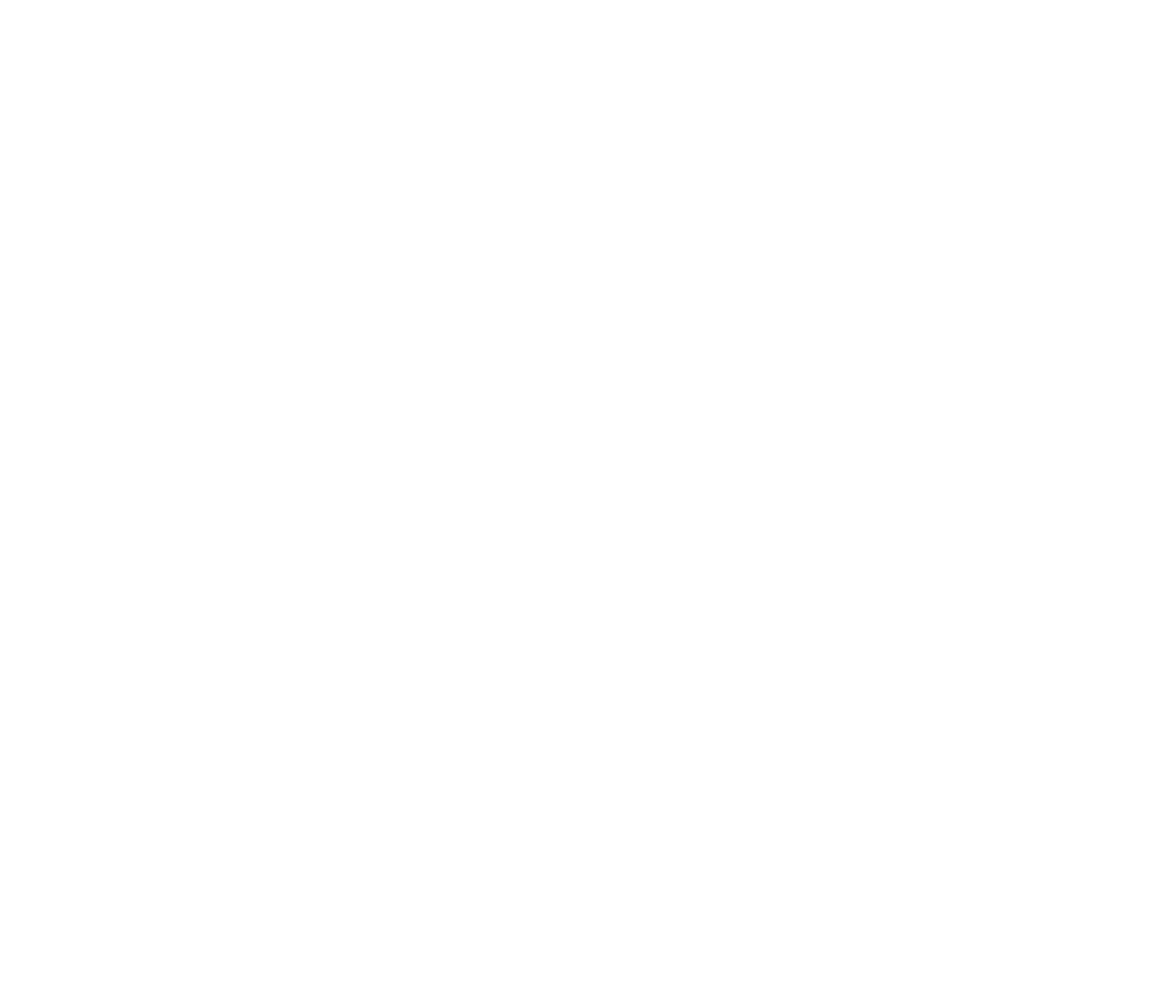
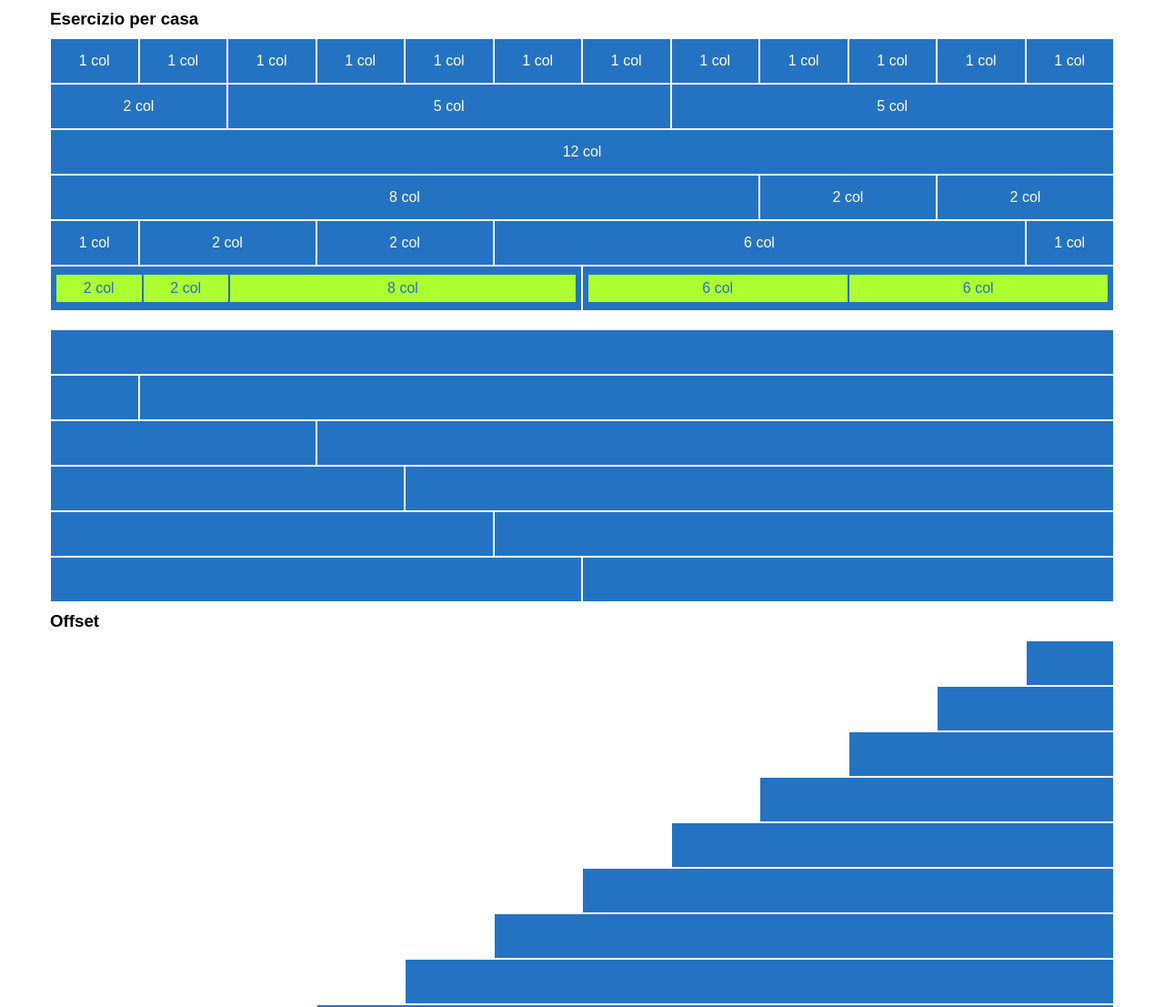
Before and after one commit to DavideVenturelli12/html-css-12bool, a plain HTML site: page index.html in a window 1280 px wide. Shown: the top 1107 px of the page at 91% size. Before the commit the page ends 800 px from the top, so only its background shows below. Drawn offline with Linux system fonts and the light colour scheme.

Commit message:
esercizio per casa + offset finito

```diff
--- a/css/12bool.css
+++ b/css/12bool.css
@@ -1,4 +1,126 @@
+*{
+    box-sizing: border-box;
+    margin: 0;
+    padding: 0;
+}
+
 .container{
     max-width: 1170px;
     margin: 0 auto;
 }
+
+.row{
+    display: flex;
+    flex-direction: row;
+    flex-wrap: wrap;
+}
+
+.col-1{
+    flex-basis: calc((100% / 12) * 1);
+    max-width: calc((100% / 12) * 1);
+}
+
+.col-2{
+    flex-basis: calc((100% / 12) * 2);
+    max-width: calc((100% / 12) * 2);
+}
+
+.col-3{
+    flex-basis: calc((100% / 12) * 3);
+    max-width: calc((100% / 12) * 3);
+}
+
+.col-4{
+    flex-basis: calc((100% / 12) * 4);
+    max-width: calc((100% / 12) * 4);
+}
+
+.col-5{
+    flex-basis: calc((100% / 12) * 5);
+    max-width: calc((100% / 12) * 5);
+}
+
+.col-6{
+    flex-basis: calc((100% / 12) * 6);
+    max-width: calc((100% / 12) * 6);
+}
+
+.col-7{
+    flex-basis: calc((100% / 12) * 7);
+    max-width: calc((100% / 12) * 7);
+}
+
+.col-8{
+    flex-basis: calc((100% / 12) * 8);
+    max-width: calc((100% / 12) * 8);
+}
+
+.col-9{
+    flex-basis: calc((100% / 12) * 9);
+    max-width: calc((100% / 12) * 9);
+}
+
+.col-10{
+    flex-basis: calc((100% / 12) * 10);
+    max-width: calc((100% / 12) * 10);
+}
+
+.col-11{
+    flex-basis: calc((100% / 12) * 11);
+    max-width: calc((100% / 12) * 11);
+}
+
+.col-12{
+    flex-basis: calc((100% / 12) * 12);
+    max-width: calc((100% / 12) * 12);
+}
+
+/* OFFSET */
+
+.col-offset-1{
+    margin-left: calc((100% / 12) * 1);
+}
+
+.col-offset-2{
+    margin-left: calc((100% / 12) * 2);
+}
+
+.col-offset-3{
+    margin-left: calc((100% / 12) * 3);
+}
+
+.col-offset-4{
+    margin-left: calc((100% / 12) * 4);
+}
+
+.col-offset-5{
+    margin-left: calc((100% / 12) * 5);
+}
+
+.col-offset-6{
+    margin-left: calc((100% / 12) * 6);
+}
+
+.col-offset-7{
+    margin-left: calc((100% / 12) * 7);
+}
+
+.col-offset-8{
+    margin-left: calc((100% / 12) * 8);
+}
+
+.col-offset-9{
+    margin-left: calc((100% / 12) * 9);
+}
+
+.col-offset-10{
+    margin-left: calc((100% / 12) * 10);
+}
+
+.col-offset-11{
+    margin-left: calc((100% / 12) * 11);
+}
+
+.col-offset-12{
+    margin-left: calc((100% / 12) * 12);
+}
--- a/css/style.css
+++ b/css/style.css
@@ -3,3 +3,36 @@
     margin: 0;
     padding: 0;
 }
+
+body{
+    font-family: sans-serif;
+}
+
+h3{
+    margin: 10px 0;
+}
+
+.bg-blue{
+    height: 50px;
+    display: flex;
+    align-items: center;
+    justify-content: center;
+    color: white;
+    padding: 0 5px;
+    background-color: rgb(36, 115, 194);
+    border: 1px solid white;
+}
+
+.bg-green{
+    display: flex;
+    align-items: center;
+    justify-content: center;
+    line-height: 30px;
+    color: rgb(36, 115, 194);
+    background-color: greenyellow;
+    border: 1px solid rgb(36, 115, 194);
+}
+
+.margin-top{
+    margin-top: 20px;
+}
--- a/index.html
+++ b/index.html
@@ -11,6 +11,82 @@
 </head>
 
 <body>
+    <div class="container">
+
+        <h3>Esercizio per casa</h3>
+
+        <div class="row">
+            <div class="col-1 bg-blue">1 col</div>
+            <div class="col-1 bg-blue">1 col</div>
+            <div class="col-1 bg-blue">1 col</div>
+            <div class="col-1 bg-blue">1 col</div>
+            <div class="col-1 bg-blue">1 col</div>
+            <div class="col-1 bg-blue">1 col</div>
+            <div class="col-1 bg-blue">1 col</div>
+            <div class="col-1 bg-blue">1 col</div>
+            <div class="col-1 bg-blue">1 col</div>
+            <div class="col-1 bg-blue">1 col</div>
+            <div class="col-1 bg-blue">1 col</div>
+            <div class="col-1 bg-blue">1 col</div>
+
+            <div class="col-2 bg-blue">2 col</div>
+            <div class="col-5 bg-blue">5 col</div>
+            <div class="col-5 bg-blue">5 col</div>
+
+            <div class="col-12 bg-blue">12 col</div>
+
+            <div class="col-8 bg-blue">8 col</div>
+            <div class="col-2 bg-blue">2 col</div>
+            <div class="col-2 bg-blue">2 col</div>
+
+            <div class="col-1 bg-blue">1 col</div>
+            <div class="col-2 bg-blue">2 col</div>
+            <div class="col-2 bg-blue">2 col</div>
+            <div class="col-6 bg-blue">6 col</div>
+            <div class="col-1 bg-blue">1 col</div>
+
+            <div class="col-6 bg-blue row">
+                <div class="col-2 bg-green">2 col</div>
+                <div class="col-2 bg-green">2 col</div>
+                <div class="col-8 bg-green">8 col</div>
+            </div>
+            <div class="col-6 bg-blue">
+                <div class="col-6 bg-green">6 col</div>
+                <div class="col-6 bg-green">6 col</div>
+            </div>
+
+            <div class="col-12 bg-blue margin-top"></div>
+
+            <div class="col-1 bg-blue"></div>
+            <div class="col-11 bg-blue"></div>
+
+            <div class="col-3 bg-blue"></div>
+            <div class="col-9 bg-blue"></div>
+
+            <div class="col-4 bg-blue"></div>
+            <div class="col-8 bg-blue"></div>
+
+            <div class="col-5 bg-blue"></div>
+            <div class="col-7 bg-blue"></div>
+
+            <div class="col-6 bg-blue"></div>
+            <div class="col-6 bg-blue"></div>
+
+            <h3>Offset</h3>
+
+            <div class="col-1 col-offset-11 bg-blue"></div>
+            <div class="col-2 col-offset-10 bg-blue"></div>
+            <div class="col-3 col-offset-9 bg-blue"></div>
+            <div class="col-4 col-offset-8 bg-blue"></div>
+            <div class="col-5 col-offset-7 bg-blue"></div>
+            <div class="col-6 col-offset-6 bg-blue"></div>
+            <div class="col-7 col-offset-5 bg-blue"></div>
+            <div class="col-8 col-offset-4 bg-blue"></div>
+            <div class="col-9 col-offset-3 bg-blue"></div>
+            <div class="col-10 col-offset-2 bg-blue"></div>
+            <div class="col-11 col-offset-1 bg-blue"></div>
+        </div>
+    </div>
 
 </body>
 
```
